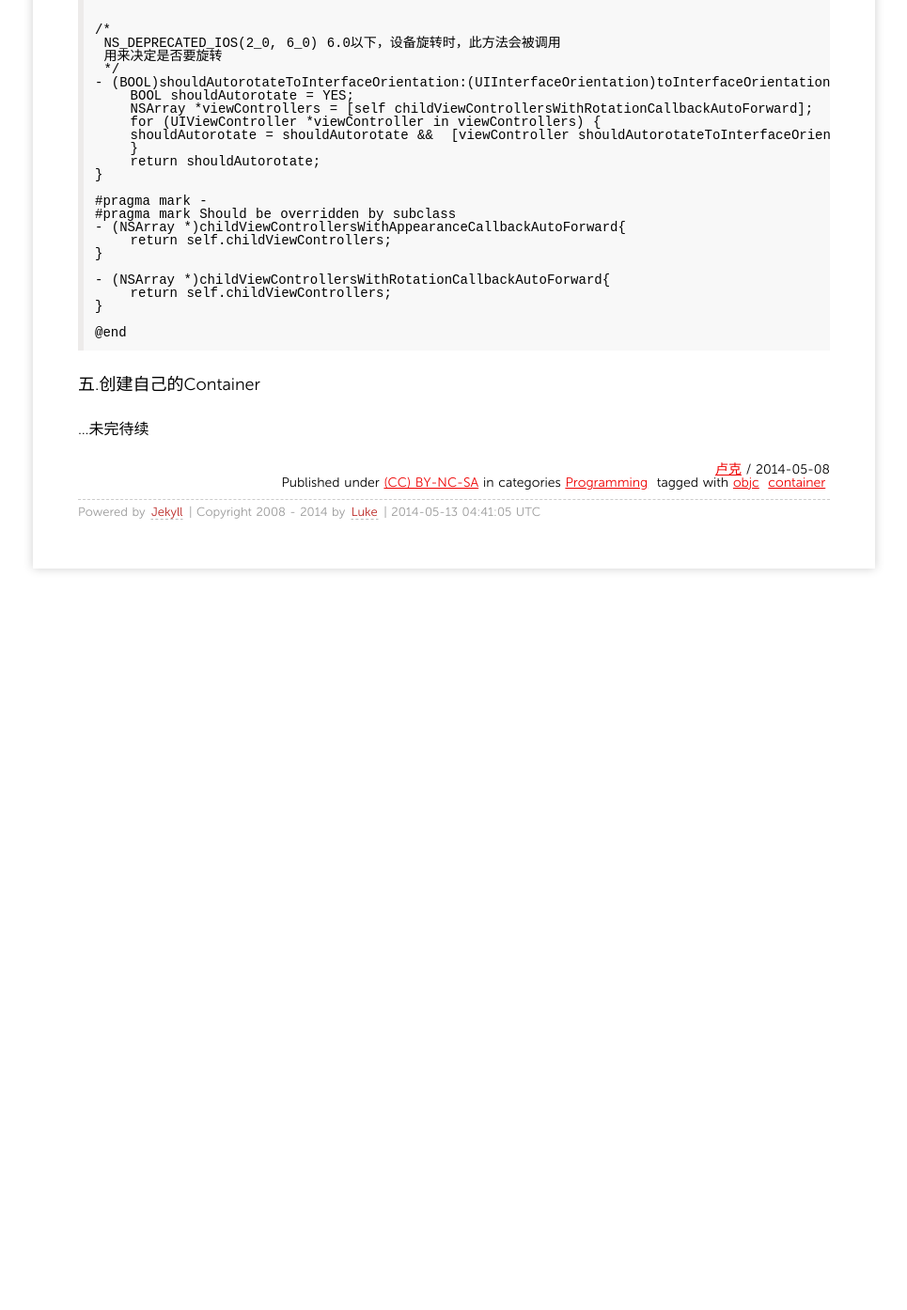
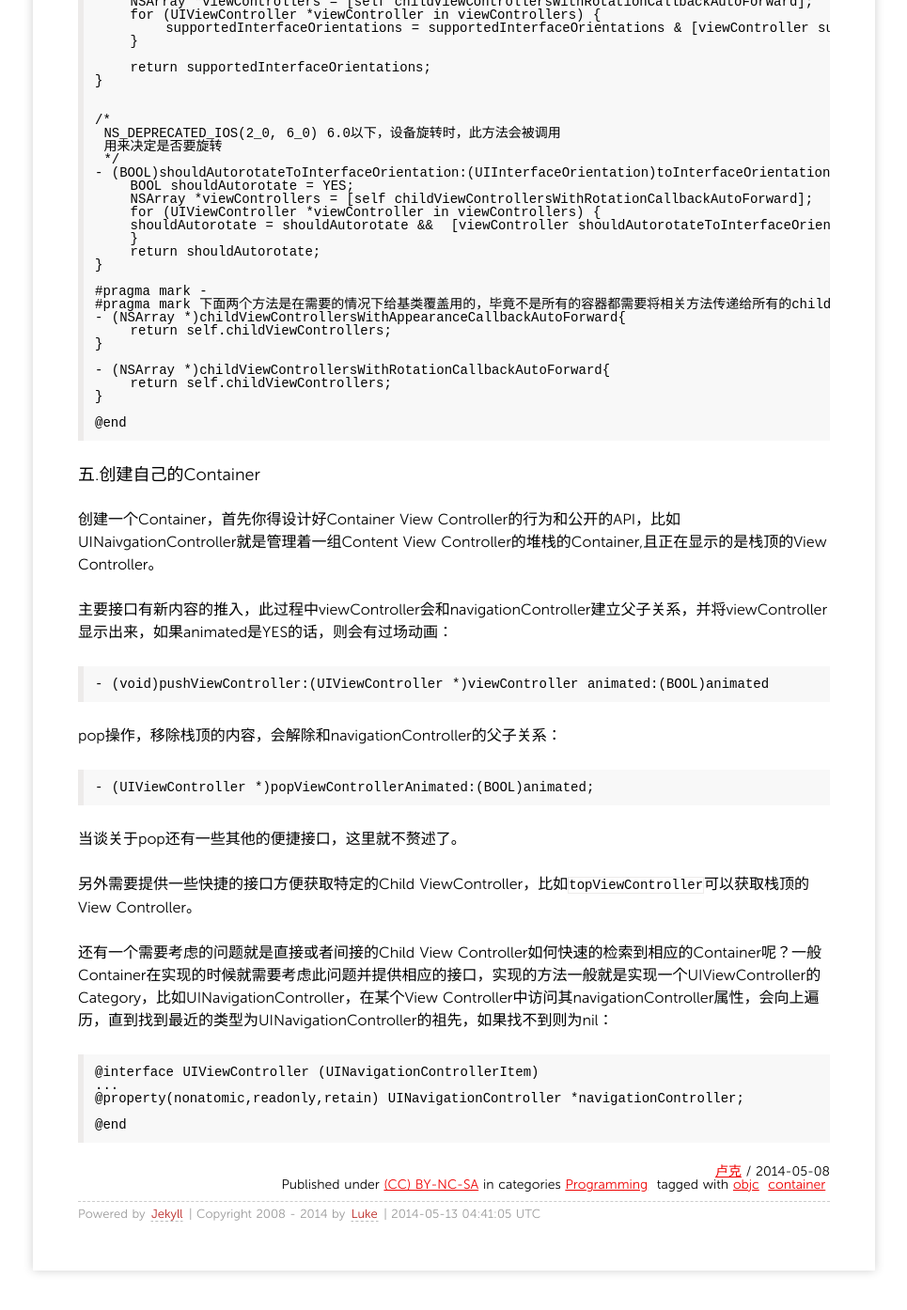
Before and after one commit to bjzhang/bjzhang.github.io, a Jekyll site: the page built from _posts/2014/2014-05-08-custom-container-view-controller.md, in a window 1280 px wide and 1400 px high, scrolled down 4559 px. Shown: the top 1394 px of the window at 94% size, without its empty margins (157-1122 px from the left). Built offline with Jekyll 4.4.1, drawn with Linux system fonts in a browser that asks for light colours; Markdown is read by kramdown in place of the engine named in the settings; comment, search, counter and statistics services are not loaded; before the commit the page ends 5212 px from its top, so only the background shows below that; some of the changed text lies outside the part shown.

Commit message:
更新container view controller

```diff
--- a/_posts/2014/2014-05-08-custom-container-view-controller.md
+++ b/_posts/2014/2014-05-08-custom-container-view-controller.md
@@ -19,9 +19,9 @@ iOS 5.0 开始支持Custom Container View Controller，开放了用于构建自
 didRotateFromInterfaceOrientation:)传递给rootViewController。rootViewController需要再将这些callbacks的调用传递给它的Child View Controllers。
 
 ### 一.父子关系范式
-实现一个Custom Container View Controller并不是一个简单的事情，主要分为两个阶段：父子关系的建立和解除。如果pVC将cVC的view添加为自己的subview，那么cVC必须为pVC的Child View Controller，反过来则不一定成立，比如UINavigationController，一个View Controller被push进来后便和navigationController建立父子关系了,但是只有最上面的View Controller 是显示着的，底下的View Controller的view则被移出了容器的view的层级，当一个View Controller被pop之后，便和navigationController 解除了父子关系了。
+实现一个Custom Container View Controller并不是一个简单的事情，主要分为两个阶段：父子关系的建立以及父子关系的解除。如果pVC将cVC的view添加为自己的subview，那么cVC必须为pVC的Child View Controller，而反过来则不一定成立，比如UINavigationController，一个View Controller被push进来后便和navigationController建立父子关系了,但是只有最上面的View Controller 是显示着的，底下的View Controller的view则被移出了容器的view的显示层级，当一个View Controller被pop之后，便和navigationController解除了父子关系了。
 
-展示一个名为content的child view controller：
+**展示一个名为content的child view controller**：
 
      [self addChildViewController:content];  //1
      content.view.frame = [self frameForContentController];
@@ -34,7 +34,7 @@ didRotateFromInterfaceOrientation:)传递给rootViewController。rootViewControl
 
 
 
-移除一个child view controller：
+**移除一个child view controller**：
 
      [content willMoveToParentViewController:nil]; //1
      [content.view removeFromSuperview]; //2
@@ -64,7 +64,7 @@ didRotateFromInterfaceOrientation:)传递给rootViewController。rootViewControl
 
 
 ### 四.创建自己的容器基类
-当你需要构建自己的container view controller的时候，每一个container都会有一些相同的逻辑，如果你每一个都写一遍会存在很多重复代码，所以最好你创建一个container基类，去实现容器都需要的逻辑。
+当你需要构建自己的Container View Controller的时候，每一个Container都会有一些相同的逻辑，如果你每一个都写一遍会存在很多重复代码，所以最好你创建一个Container基类，去实现容器都需要的逻辑。那到底有哪些逻辑是每一个Container都需要做的呢？关闭Appearance和Rotation相关方法的自动传递；当Container的Appearance和Rotation相关方法被调用时，需要将方法传递给相关的Child View Controller；以及当前Container是否支持旋转的决策逻辑等。下面为一个容器基类的示范:
 
     #import "ContainerBaseController.h"
 
@@ -199,7 +199,7 @@ didRotateFromInterfaceOrientation:)传递给rootViewController。rootViewControl
     }
 
     #pragma mark -
-    #pragma mark Should be overridden by subclass
+    #pragma mark 下面两个方法是在需要的情况下给基类覆盖用的，毕竟不是所有的容器都需要将相关方法传递给所有的childViewControllers
     - (NSArray *)childViewControllersWithAppearanceCallbackAutoForward{
         return self.childViewControllers;
     }
@@ -213,4 +213,25 @@ didRotateFromInterfaceOrientation:)传递给rootViewController。rootViewControl
 
 
 ### 五.创建自己的Container
-...未完待续
+创建一个Container，首先你得设计好Container View Controller的行为和公开的API，比如UINaivgationController就是管理着一组Content View Controller的堆栈的Container,且正在显示的是栈顶的View Controller。
+
+主要接口有新内容的推入，此过程中viewController会和navigationController建立父子关系，并将viewController显示出来，如果animated是YES的话，则会有过场动画：
+
+    - (void)pushViewController:(UIViewController *)viewController animated:(BOOL)animated
+
+pop操作，移除栈顶的内容，会解除和navigationController的父子关系：
+
+    - (UIViewController *)popViewControllerAnimated:(BOOL)animated;
+
+当谈关于pop还有一些其他的便捷接口，这里就不赘述了。
+
+另外需要提供一些快捷的接口方便获取特定的Child ViewController，比如`topViewController`可以获取栈顶的View Controller。
+
+还有一个需要考虑的问题就是直接或者间接的Child View Controller如何快速的检索到相应的Container呢？一般Container在实现的时候就需要考虑此问题并提供相应的接口，实现的方法一般就是实现一个UIViewController的Category，比如UINavigationController，在某个View Controller中访问其navigationController属性，会向上遍历，直到找到最近的类型为UINavigationController的祖先，如果找不到则为nil：
+
+
+    @interface UIViewController (UINavigationControllerItem)
+    ...
+    @property(nonatomic,readonly,retain) UINavigationController *navigationController;
+
+    @end
```
